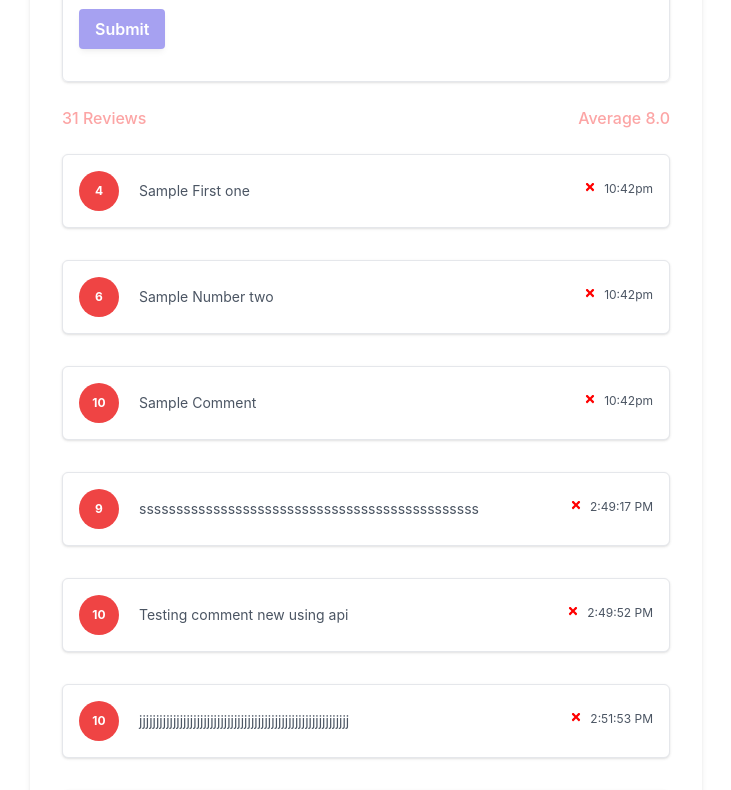
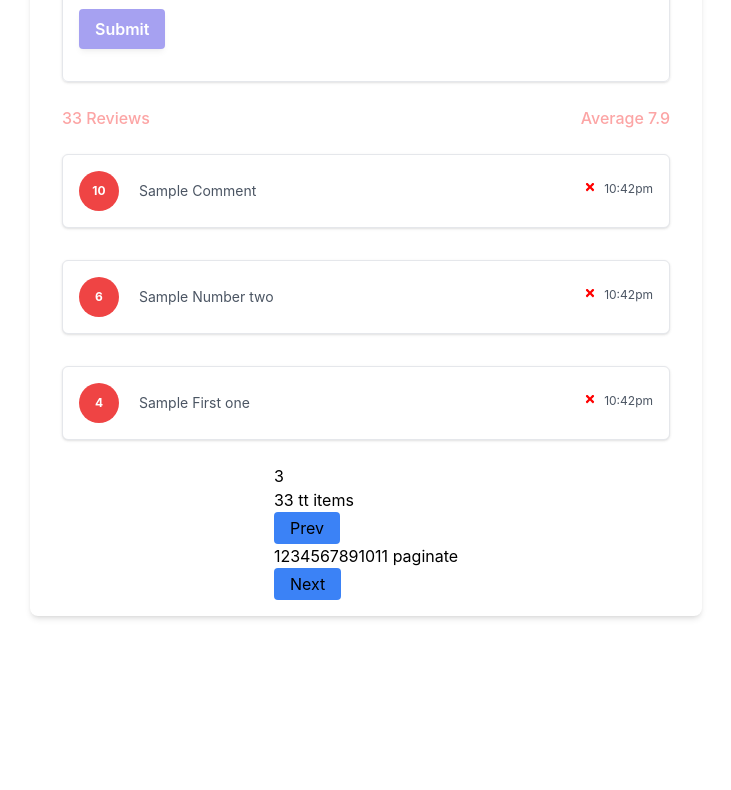
Before and after one commit to hermy1/rating-app, a React (Create React App) app: page / in a window 1280 px wide. Shown: the part 368-1158 px from the top of the page, without its empty margins (274-1005 px from the left). After the commit the page ends 1032 px from the top, so only its background shows below. Built offline with nearby package versions, Linux system fonts and the light colour scheme; data requests are answered from the project's data file.

Commit message:
worked on pagination

```diff
--- a/src/App.js
+++ b/src/App.js
@@ -1,5 +1,4 @@
 import { useState } from "react";
-import RatingData from "./data/RatingData";
 import FeedbackList from "./components/FeedbackList";
 import Header from "./components/header";
 import FeedbackStats from "./components/FeedbackStats";
@@ -13,7 +12,7 @@ function App() {
   if (rate.length === 0) {
     axios.get("http://localhost:3000/rateData").then((response) => {
       setRate(response.data);
-      console.log('loaded data')
+      console.log(response.data);
     });
   } else {
     console.log("data not loaded");
--- a/src/components/FeedbackList.js
+++ b/src/components/FeedbackList.js
@@ -1,12 +1,38 @@
-import React from "react";
+import { useState } from "react";
 import FeedbackOne from "./FeedbackOne";
+import Pagination from "./Pagination";
 function FeedbackList({ feedback, removeItems }) {
+
+  const [currentPage, setCurrentPage] = useState(0);
+  const [itemsPerPage, setItemsPerPage] = useState(3);
+
+
+  const pageNumbers = [];
+    for (let i = 1; i <= Math.ceil(feedback.length / itemsPerPage); i++) {
+        pageNumbers.push(i);
+        // console.log(pageNumbers)
+    }
+
+  const getNext = ()=>{
+          setCurrentPage(currentPage + 3);
+          setItemsPerPage(itemsPerPage + 3)
+          console.log('clicked', currentPage ,itemsPerPage)
+
+  }
+  const getPrevious = () => {
+    setCurrentPage(currentPage - 3);
+    setItemsPerPage(itemsPerPage -3)
+    console.log('clicked', currentPage ,itemsPerPage)
+  }
+
   if (feedback.length === 0)
-    return <div className="text-center mt-4 text-2xl">No rating feedback...  :/</div>
+    return (
+      <div className="text-center mt-4 text-2xl">No rating feedback... :/</div>
+    );
 
   return (
     <div>
-      {feedback.map((item, index) => (
+      {feedback.slice(currentPage,itemsPerPage).reverse().map((item, index) => ( //TODO: stopped here
         <FeedbackOne
           key={item.id}
           rate={item.rate}
@@ -16,6 +42,9 @@ function FeedbackList({ feedback, removeItems }) {
           removeItem={removeItems}
         />
       ))}
+      <div className="flex flex-row justify-center">
+         <Pagination itemsPerPage={itemsPerPage} totalItems={feedback.length} paginate={pageNumbers} getNext={getNext} getPrevious={getPrevious}/>
+        </div>
     </div>
   );
 }
--- /dev/null
+++ b/src/components/Pagination.js
@@ -0,0 +1,18 @@
+import React from "react";
+
+function Pagination({ itemsPerPage, totalItems, paginate, getNext,getPrevious }) {
+
+    return (
+        <div className="">
+        <p>{itemsPerPage}</p>
+
+        <p>{totalItems} tt items</p>
+
+        <button className="bg-blue-500 px-4 rounded py-1 mr-1" onClick={()=>{getPrevious()}}>Prev</button>
+        <p>{paginate} paginate</p>
+        <button className="bg-blue-500 px-4 rounded py-1" onClick={()=>{getNext()}}> Next</button>
+        </div>
+    );
+}
+
+export default Pagination;
--- a/src/db.json
+++ b/src/db.json
@@ -185,6 +185,18 @@
       "rate": 9,
       "time": "2:21:22 PM",
       "id": "ba1c4f90-2608-4a9f-8d6a-467491321c98"
+    },
+    {
+      "comment": "rererrrrrrrrrrrrrrrreeeeeeeeeeeeeeeeeeeeeeeeee",
+      "rate": 3,
+      "time": "9:24:37 PM",
+      "id": "26f500c6-6bfc-47d0-808d-d9701f865ebf"
+    },
+    {
+      "comment": "this is November review",
+      "rate": 10,
+      "time": "6:25:55 PM",
+      "id": "10aaa5dc-05a8-40cf-a695-53f977d5b49e"
     }
   ]
 }
```
Lines whose indentation alone changed are shown as unchanged.
